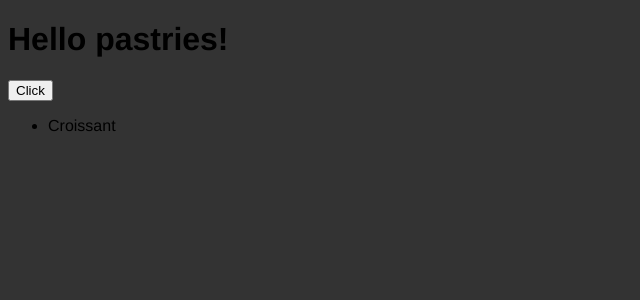
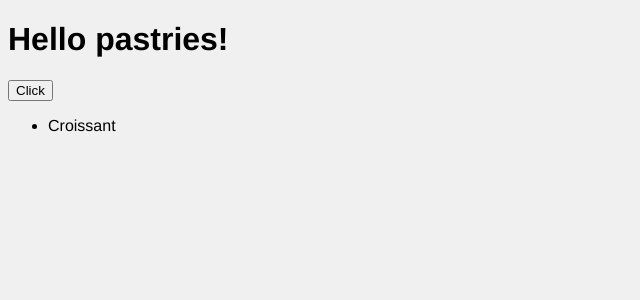
Before and after one commit to Mickael-Mesloub/js-app-pastries, a React (Vite) app in the folder app/: page / in a window 1280 px wide. Shown: the top 300 px of the page, without its empty margins (0-640 px from the left). Built offline with nearby package versions, Linux system fonts and the light colour scheme.

Commit message:
style: edit $primary-color variable

```diff
--- a/app/src/index.scss
+++ b/app/src/index.scss
@@ -1,5 +1,5 @@
 $font-stack: Helvetica, sans-serif;
-$primary-color: #333;
+$primary-color: #f1f0f0;
 
 body {
   font: 100% $font-stack;
```
